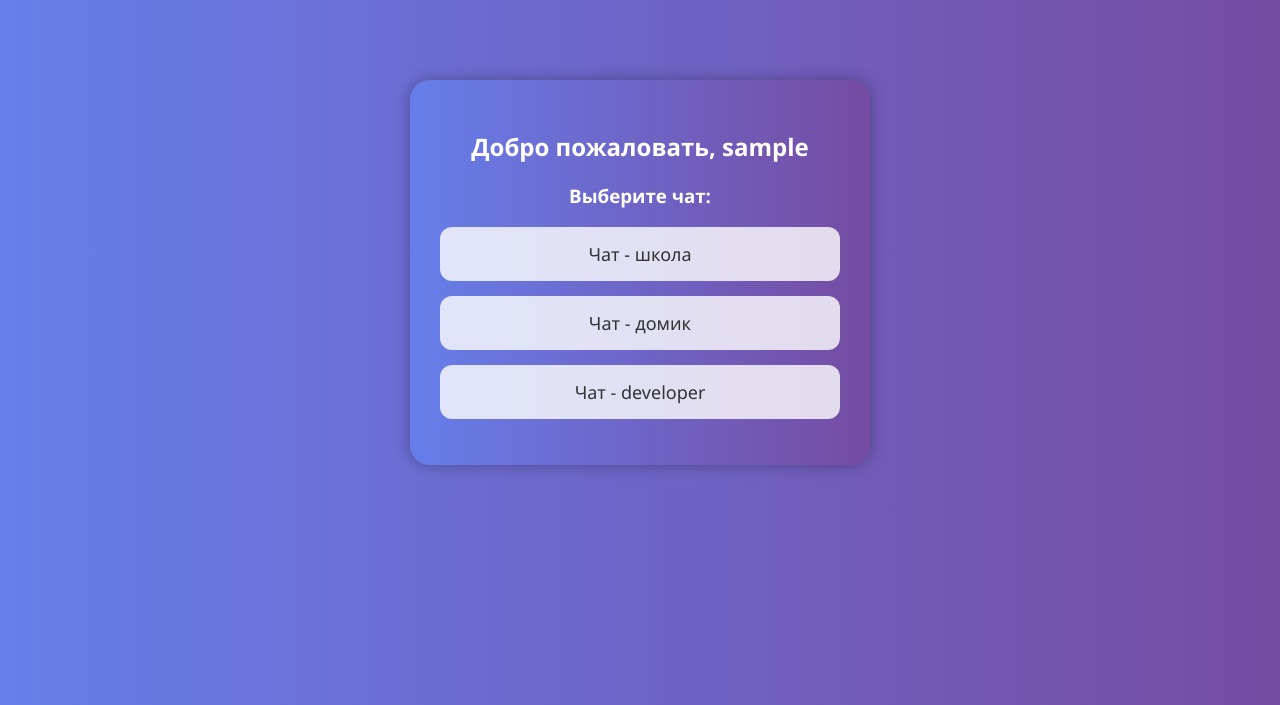
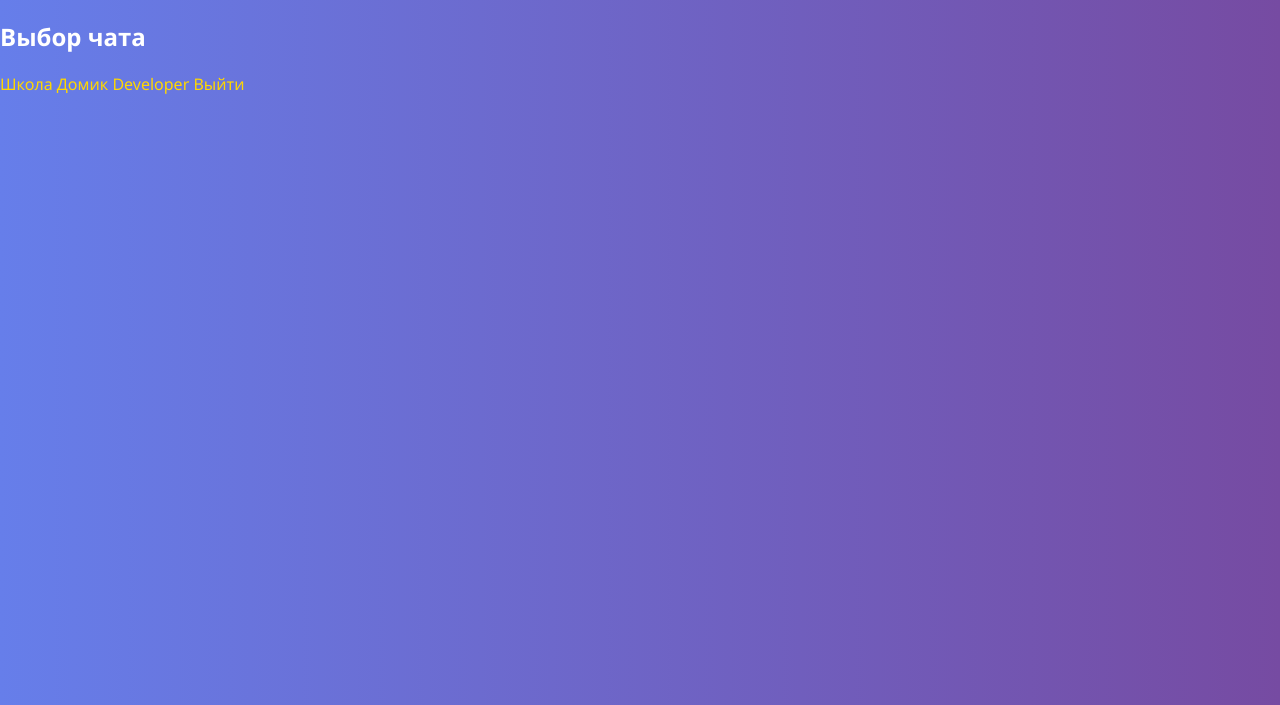
Before and after one commit to NaCl6512/Naix, a Flask app: page /lobby in a window 1280 px wide. Shown: the top 705 px of the page. Run offline with Flask 3, Linux system fonts and the light colour scheme; the visitor is signed in with stand-in values (Sample User, id 1).

Commit message:
Update lobby.html

```diff
--- a/templates/lobby.html
+++ b/templates/lobby.html
@@ -1,19 +1,16 @@
 <!DOCTYPE html>
-<html lang="ru">
+<html>
 <head>
-    <meta charset="UTF-8">
     <title>Лобби</title>
-    <link rel="stylesheet" href="{{ url_for('static', filename='style.css') }}">
+    <link rel="stylesheet" href="/static/style.css">
 </head>
 <body>
-    <div class="center-box">
-        <h2>Добро пожаловать, {{ session['username'] }}</h2>
-        <h3>Выберите чат:</h3>
-        <ul class="chat-list">
-            <li><a href="{{ url_for('chat', chat_name='школа') }}">Чат - школа</a></li>
-            <li><a href="{{ url_for('chat', chat_name='домик') }}">Чат - домик</a></li>
-            <li><a href="{{ url_for('chat', chat_name='developer') }}">Чат - developer</a></li>
-        </ul>
+    <div class="container">
+        <h2>Выбор чата</h2>
+        <a href="/chat/школа" class="chat-link">Школа</a>
+        <a href="/chat/домик" class="chat-link">Домик</a>
+        <a href="/chat/developer" class="chat-link">Developer</a>
+        <a href="/logout" class="logout">Выйти</a>
     </div>
 </body>
 </html>
```
